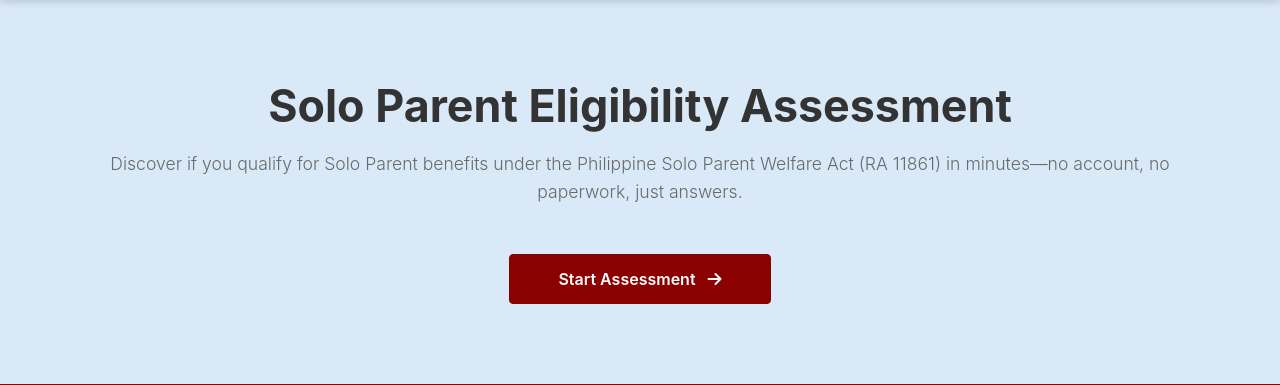
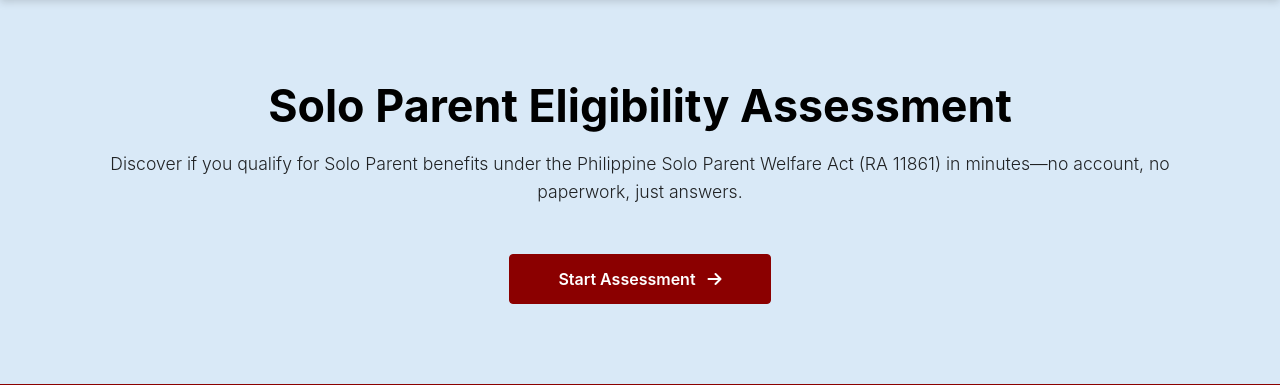
Before and after one commit to maaxzxz/CSB08---SOLO-PARENT, a Flask app: page / in a window 1280 px wide. Shown: the part 93-478 px from the top of the page. Run offline with Flask 3, Linux system fonts and the light colour scheme.

Commit message:
Make hero section text black

```diff
--- a/static/css/style.css
+++ b/static/css/style.css
@@ -63,14 +63,14 @@ main {
     font-size: 2.8rem;
     font-weight: 700;
     margin-bottom: 1rem;
-    color: var(--text-color);
+    color: #000000;
 }
 
 .hero-section .lead {
     font-size: 1.1rem;
     margin-bottom: 2rem;
     opacity: 0.85;
-    color: #555;
+    color: #000000;
 }
 
 .btn-danger {
```
